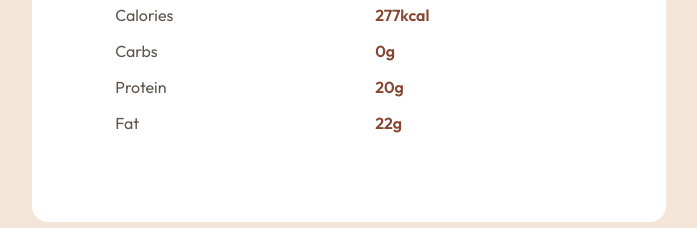
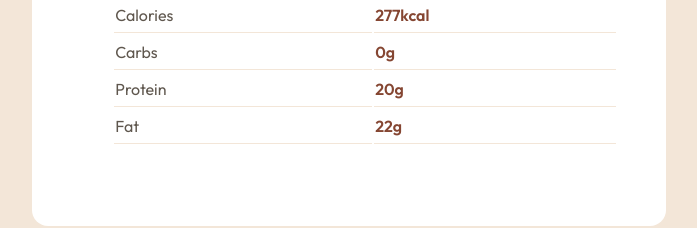
Before and after one commit to paupalazzesi/html-css-exercises, a plain HTML site: page frontendmento-recipe-page-main/index.html in a window 1280 px wide. Shown: the part 1720-1948 px from the top of the page, without its empty margins (291-988 px from the left). Drawn offline with Linux system fonts and the light colour scheme.

Commit message:
Update style.css

```diff
--- a/frontendmento-recipe-page-main/style.css
+++ b/frontendmento-recipe-page-main/style.css
@@ -91,8 +91,9 @@ ol {
     line-height: 2rem;
 }
 
-tbody tr {
-    border-bottom: 2px solid black;
+table td {
+  border-bottom: 0.5px solid;
+  border-color: hsl(30, 54%, 90%);
 }
 
 .table-value {
```
